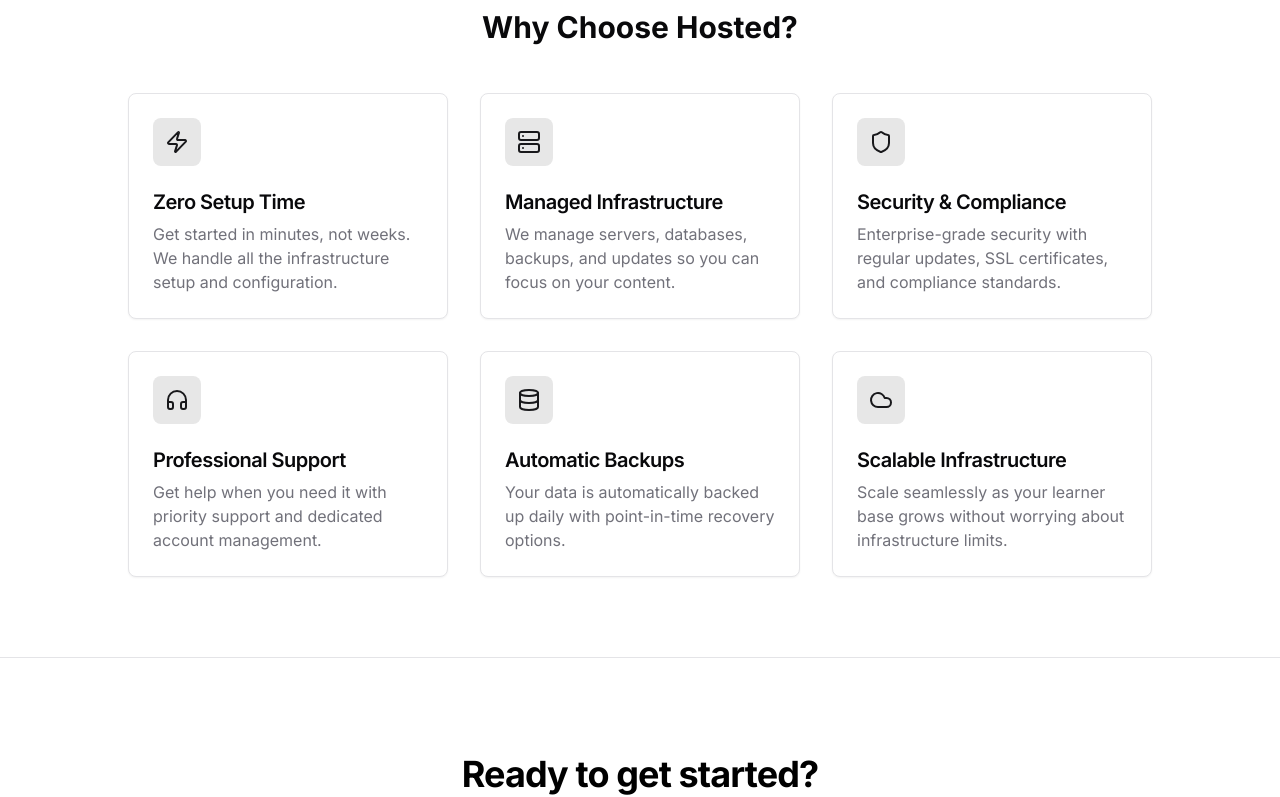
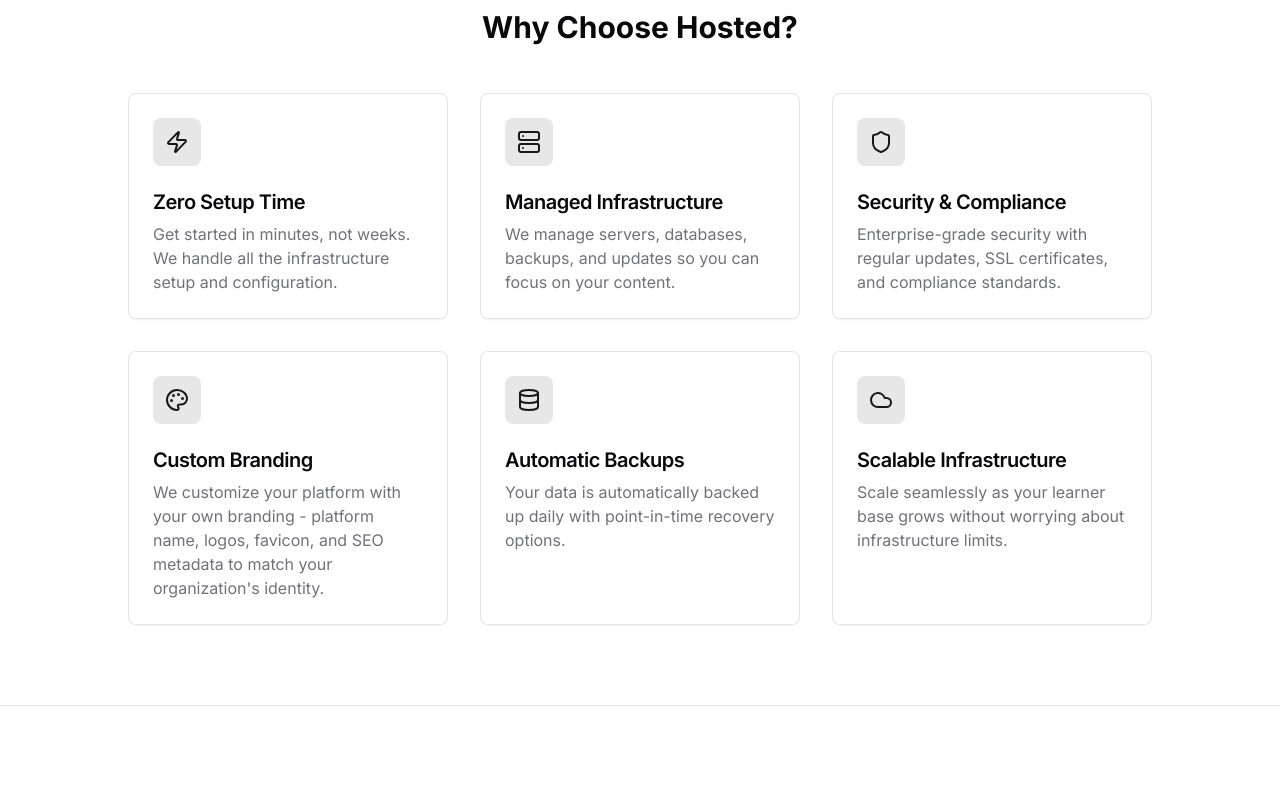
Before and after one commit to enyojoo/easelms-website, a Next.js app: page /hosted in a window 1280 px wide. Shown: the part 496-1293 px from the top of the page. Built offline with nearby package versions, Linux system fonts and the light colour scheme.

Commit message:
Update Custom Branding benefit on hosted page - change icon and description

```diff
--- a/app/hosted/page.tsx
+++ b/app/hosted/page.tsx
@@ -1,6 +1,6 @@
 import type { Metadata } from 'next'
 import Link from 'next/link'
-import { ArrowRight, Server, Shield, Zap, HeadphonesIcon, Database, Cloud } from 'lucide-react'
+import { ArrowRight, Server, Shield, Zap, HeadphonesIcon, Database, Cloud, Palette } from 'lucide-react'
 import { Button } from '@/components/ui/button'
 import { Card, CardDescription, CardHeader, CardTitle } from '@/components/ui/card'
 
@@ -25,9 +25,9 @@ const benefits = [
     description: 'Enterprise-grade security with regular updates, SSL certificates, and compliance standards.',
   },
   {
-    icon: HeadphonesIcon,
-    title: 'Professional Support',
-    description: 'Get help when you need it with priority support and dedicated account management.',
+    icon: Palette,
+    title: 'Custom Branding',
+    description: 'We customize your platform with your own branding - platform name, logos, favicon, and SEO metadata to match your organization\'s identity.',
   },
   {
     icon: Database,
```
